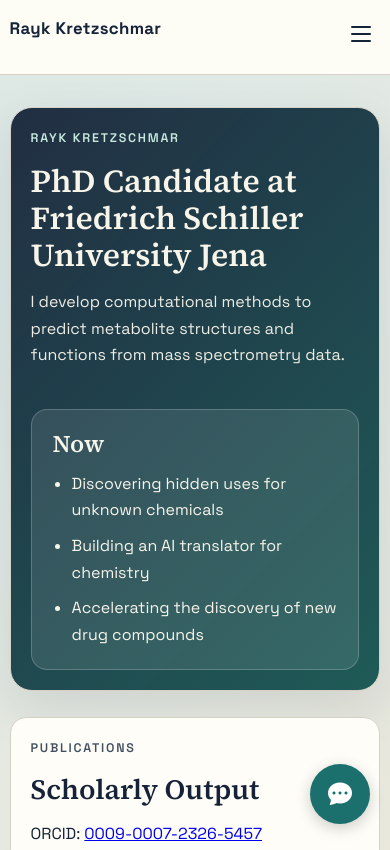
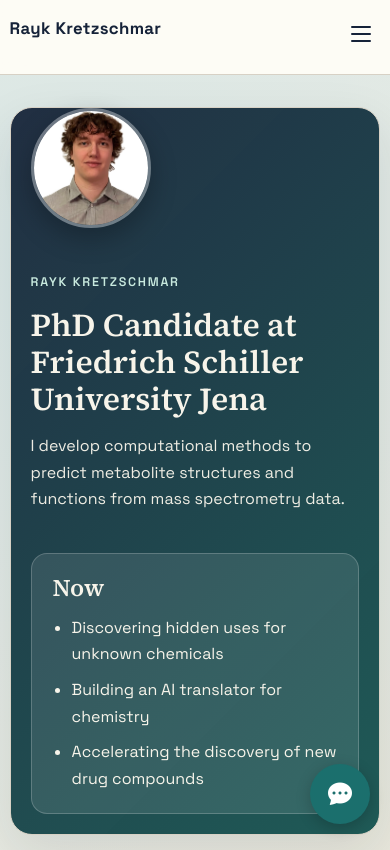
Before and after one commit to RaykKretzschmar/raykkretzschmar.github.io, a website: page index.html in a window 390 px wide. Shown: the top 850 px of the page. Drawn offline with nearby package versions, Linux system fonts and the light colour scheme; files that its build step writes are made by us from their sources.

Commit message:
Add profile image to hero section and enhance styling for improved layout

```diff
--- a/index.html
+++ b/index.html
@@ -103,6 +103,9 @@
 
     <main>
         <section id="home" class="hero-section">
+            <div class="hero-profile">
+                <img src="images/profile.png" alt="Portrait of Rayk Kretzschmar" class="profile-image">
+            </div>
             <div class="hero-content">
                 <p class="eyebrow">Rayk Kretzschmar</p>
                 <h1>PhD Candidate at Friedrich Schiller University Jena</h1>
--- a/styles.css
+++ b/styles.css
@@ -174,14 +174,32 @@
         linear-gradient(135deg, rgba(21, 34, 56, 0.94), rgba(20, 83, 80, 0.95));
     color: #f7f4ea;
     display: grid;
-    grid-template-columns: 1.45fr 1fr;
+    grid-template-columns: auto 1.25fr 1fr;
+    align-items: center;
     gap: 1.5rem;
     box-shadow: var(--shadow);
+}
+
+.hero-profile {
+    display: flex;
+    justify-content: center;
+    align-items: center;
+    transform: translateY(-20px);
 }
 
 .hero-content h1 {
     font-size: clamp(2rem, 5vw, 3.2rem);
     margin-bottom: 1rem;
+}
+
+.profile-image {
+    width: 170px;
+    height: 170px;
+    object-fit: cover;
+    object-position: center 0%;
+    border-radius: 50%;
+    border: 3px solid rgba(255, 255, 255, 0.35);
+    box-shadow: 0 10px 26px rgba(0, 0, 0, 0.25);
 }
 
 .hero-content .mission {
@@ -743,6 +761,11 @@
 
     .hero-section {
         grid-template-columns: 1fr;
+        justify-items: start;
+    }
+
+    .hero-profile {
+        justify-content: flex-start;
     }
 }
 
@@ -763,6 +786,11 @@
 
     .hero-content h1 {
         font-size: 2rem;
+    }
+
+    .profile-image {
+        width: 140px;
+        height: 140px;
     }
 
     .gravity-modal-dialog {
@@ -797,6 +825,11 @@
         font-size: 1.75rem;
     }
 
+    .profile-image {
+        width: 120px;
+        height: 120px;
+    }
+
     .gravity-modal {
         padding: 0.5rem;
     }
```
